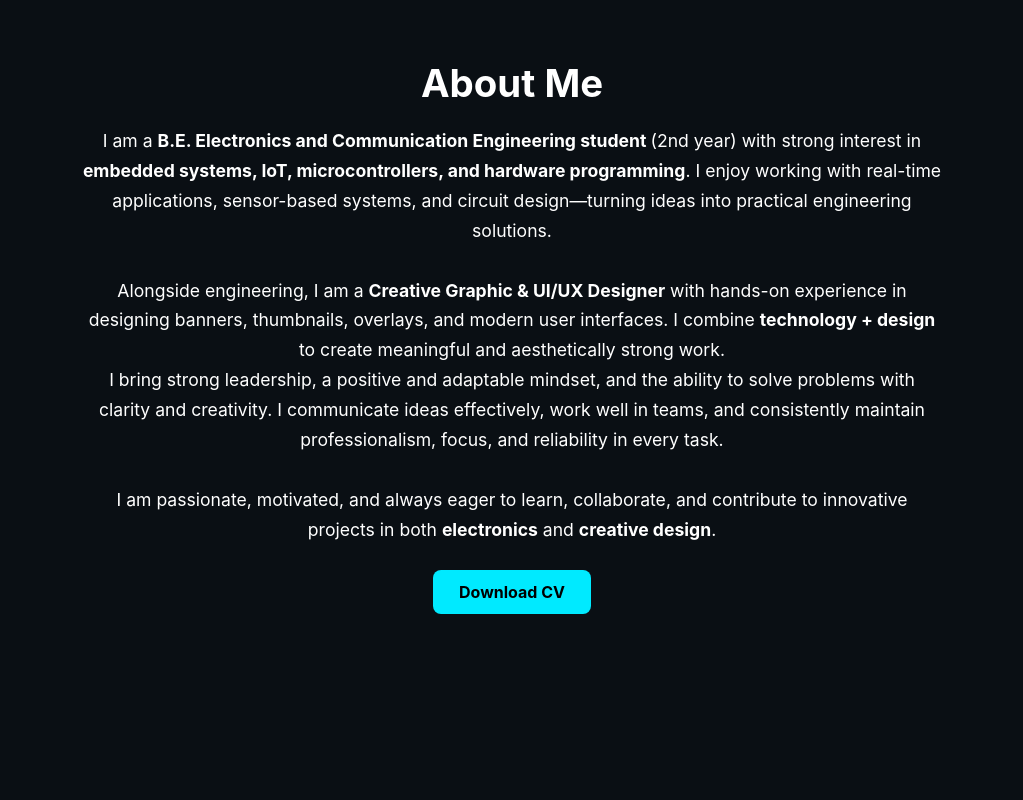
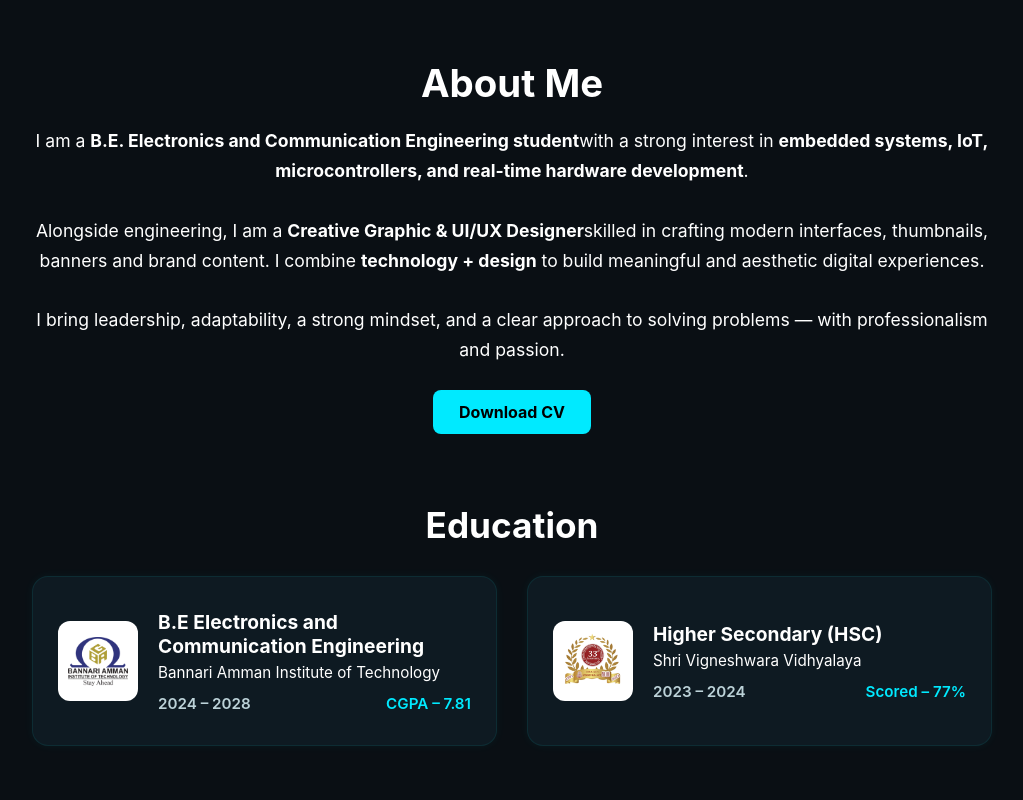
Before and after one commit to Muthukumarj-42/portfolio, a React (Vite) app: page / in a window 1280 px wide. Shown: the part 840-1640 px from the top of the page, without its empty margins (128-1151 px from the left). Built offline with nearby package versions, Linux system fonts and the light colour scheme.

Commit message:
Added education

```diff
--- a/src/components/About.module.css
+++ b/src/components/About.module.css
@@ -1,6 +1,6 @@
 .aboutSection {
   padding: 100px 20px;
-  max-width: 900px;
+  max-width: 1000px;
   margin: auto;
   text-align: center;
 }
@@ -17,6 +17,8 @@
   color: var(--text-light);
   line-height: 1.7;
 }
+
+/* CV Button */
 .cvBtn {
   margin-top: 25px;
   display: inline-block;
@@ -29,9 +31,95 @@
   font-size: 1rem;
   transition: 0.3s ease;
 }
-
 .cvBtn:hover {
   background: #0dcedf;
   transform: translateY(-3px);
   box-shadow: 0 0 12px rgba(0, 234, 255, 0.7);
 }
+
+/* EDUCATION SECTION */
+
+.eduTitle {
+  margin-top: 70px;
+  margin-bottom: 30px;
+  font-size: 2.2rem;
+  color: var(--primary);
+}
+
+.eduContainer {
+  display: grid;
+  grid-template-columns: repeat(auto-fit, minmax(380px, 1fr));
+  gap: 30px;
+}
+
+/* EDUCATION CARD */
+.eduCard {
+  background: #0e1a22;
+  border-radius: 16px;
+  padding: 25px;
+  display: flex;
+  gap: 20px;
+  align-items: center;
+  box-shadow: 0 0 10px rgba(0, 255, 255, 0.05);
+  border: 1px solid rgba(0, 255, 255, 0.08);
+  transition: 0.3s ease;
+}
+
+.eduCard:hover {
+  transform: translateY(-5px);
+  box-shadow: 0 0 20px rgba(0, 255, 255, 0.18);
+}
+
+/* LEFT LOGO */
+.eduLogo {
+  width: 80px;
+  height: 80px;
+  background: white;
+  border-radius: 12px;
+  object-fit: contain;
+  padding: 10px;
+}
+
+/* RIGHT SIDE TEXT */
+.eduRight {
+  flex: 1;
+  text-align: left;
+}
+
+.eduDegree {
+  font-size: 1.2rem;
+  color: white;
+  font-weight: 700;
+  margin-bottom: 5px;
+}
+
+.eduInst {
+  color: var(--primary);
+  font-size: 0.95rem;
+  margin-bottom: 12px;
+}
+
+/* YEAR + SCORE ROW */
+.eduRow {
+  display: flex;
+  justify-content: space-between;
+  font-size: 0.95rem;
+  color: #bcd2d8;
+}
+
+.eduYear {
+  font-weight: 600;
+}
+
+.eduScore {
+  font-weight: 600;
+  color: #00eaff;
+}
+.cardLink {
+  text-decoration: none;
+  color: inherit;
+}
+.eduCard {
+  /* your existing styles */
+  min-height: 170px;
+}
--- a/src/components/About.tsx
+++ b/src/components/About.tsx
@@ -1,9 +1,14 @@
 import { motion } from "framer-motion";
 import styles from "./About.module.css";
+
+// IMPORT EDUCATION LOGOS HERE
+import bitLogo from "../assets/certificates/bit.png";
+import schoolLogo from "../assets/certificates/hsc.png";
 
 function About() {
   return (
     <section id="about" className={styles.aboutSection}>
+      {/* About Me Title */}
       <motion.h2
         initial={{ opacity: 0, y: -15 }}
         whileInView={{ opacity: 1, y: 0 }}
@@ -14,6 +19,7 @@ function About() {
         About Me
       </motion.h2>
 
+      {/* About Me Text */}
       <motion.p
         initial={{ opacity: 0 }}
         whileInView={{ opacity: 1 }}
@@ -22,30 +28,26 @@ function About() {
         className={styles.text}
       >
         I am a{" "}
-        <strong>B.E. Electronics and Communication Engineering student </strong>
-        (2nd year) with strong interest in{" "}
+        <strong>B.E. Electronics and Communication Engineering student</strong>
+        with a strong interest in{" "}
         <strong>
-          embedded systems, IoT, microcontrollers, and hardware programming
+          embedded systems, IoT, microcontrollers, and real-time hardware
+          development
         </strong>
-        . I enjoy working with real-time applications, sensor-based systems, and
-        circuit design—turning ideas into practical engineering solutions.
+        .
         <br />
         <br />
         Alongside engineering, I am a{" "}
-        <strong>Creative Graphic & UI/UX Designer</strong> with hands-on
-        experience in designing banners, thumbnails, overlays, and modern user
-        interfaces. I combine <strong>technology + design</strong> to create
-        meaningful and aesthetically strong work.
-        <br /> I bring strong leadership, a positive and adaptable mindset, and
-        the ability to solve problems with clarity and creativity. I communicate
-        ideas effectively, work well in teams, and consistently maintain
-        professionalism, focus, and reliability in every task.
+        <strong>Creative Graphic & UI/UX Designer</strong>
+        skilled in crafting modern interfaces, thumbnails, banners and brand
+        content. I combine <strong>technology + design</strong> to build
+        meaningful and aesthetic digital experiences.
         <br />
-        <br />I am passionate, motivated, and always eager to learn,
-        collaborate, and contribute to innovative projects in both{" "}
-        <strong>electronics</strong> and <strong>creative design</strong>.
+        <br />I bring leadership, adaptability, a strong mindset, and a clear
+        approach to solving problems — with professionalism and passion.
       </motion.p>
 
+      {/* Download CV Button */}
       <motion.a
         href="/Muthu_Kumar_J_CV.pdf"
         download
@@ -57,6 +59,82 @@ function About() {
       >
         Download CV
       </motion.a>
+
+      {/* EDUCATION SECTION */}
+      <motion.h2
+        className={styles.eduTitle}
+        initial={{ opacity: 0, y: -10 }}
+        whileInView={{ opacity: 1, y: 0 }}
+        transition={{ duration: 0.5 }}
+      >
+        Education
+      </motion.h2>
+
+      <div className={styles.eduContainer}>
+        {/* CARD 1 – COLLEGE */}
+        <a
+          href="https://bitsathy.ac.in/"
+          target="_blank"
+          rel="noopener noreferrer"
+          className={styles.cardLink}
+        >
+          <motion.div
+            className={styles.eduCard}
+            initial={{ opacity: 0, x: -40 }}
+            whileInView={{ opacity: 1, x: 0 }}
+            viewport={{ once: true }}
+            transition={{ duration: 0.6 }}
+          >
+            <img src={bitLogo} alt="BIT Logo" className={styles.eduLogo} />
+
+            <div className={styles.eduRight}>
+              <h3 className={styles.eduDegree}>
+                B.E Electronics and Communication Engineering
+              </h3>
+              <p className={styles.eduInst}>
+                Bannari Amman Institute of Technology
+              </p>
+
+              <div className={styles.eduRow}>
+                <span className={styles.eduYear}>2024 – 2028</span>
+                <span className={styles.eduScore}>CGPA – 7.81</span>
+              </div>
+            </div>
+          </motion.div>
+        </a>
+
+        {/* CARD 2 – SCHOOL */}
+        <a
+          href="https://vigneswaravidyalaya.in/"
+          target="_blank"
+          rel="noopener noreferrer"
+          className={styles.cardLink}
+        >
+          <motion.div
+            className={styles.eduCard}
+            initial={{ opacity: 0, x: 40 }}
+            whileInView={{ opacity: 1, x: 0 }}
+            viewport={{ once: true }}
+            transition={{ duration: 0.6 }}
+          >
+            <img
+              src={schoolLogo}
+              alt="School Logo"
+              className={styles.eduLogo}
+            />
+
+            <div className={styles.eduRight}>
+              <h3 className={styles.eduDegree}>Higher Secondary (HSC)</h3>
+              <p className={styles.eduInst}>Shri Vigneshwara Vidhyalaya</p>
+
+              <div className={styles.eduRow}>
+                <span className={styles.eduYear}>2023 – 2024</span>
+                <span className={styles.eduScore}>Scored – 77%</span>
+              </div>
+            </div>
+          </motion.div>
+        </a>
+      </div>
     </section>
   );
 }
--- a/src/data/projects.ts
+++ b/src/data/projects.ts
@@ -83,7 +83,7 @@ export const projects = [
       <ul>
         <li><strong>Duration:</strong> Sep 2025 – Nov 2025</li>
         <li><strong>Team Size:</strong> 6 Members</li>
-        <li><strong>Role Played:</strong> Ideation & system design</li>
+        <li><strong>Role Played:</strong> Frontend and UI/UX Design</li>
         <li><strong>Experience:</strong> Learned problem-solving through hackathons</li>
       </ul>
     `,
--- a/src/pages/Certificates.tsx
+++ b/src/pages/Certificates.tsx
@@ -22,16 +22,16 @@ const certificates = [
     img: soc,
   },
   {
+    title: "Mastering STM32 & RTOS",
+    org: "Phytec",
+    date: "4-6 August 2025",
+    img: stmCert,
+  },
+  {
     title: "Introduction to Graphic Design & UI/UX",
     org: "Simplilearn",
     date: "16 April 2025",
     img: uiuxCert,
-  },
-  {
-    title: "Mastering STM32 & RTOS",
-    org: "Phytec",
-    date: "4-6 August 2025",
-    img: stmCert,
   },
   {
     title: "VLSI DAY 2025 - Participation",
@@ -52,7 +52,6 @@ export default function Certificates() {
 
   return (
     <>
-      {/* FULLSCREEN VIEWER */}
       {fullscreenImg && (
         <div className={styles.fullScreenWrapper}>
           <img src={fullscreenImg} className={styles.fullScreenImage} />
@@ -64,8 +63,6 @@ export default function Certificates() {
           </button>
         </div>
       )}
-
-      {/* NORMAL PAGE */}
       {!fullscreenImg && (
         <section className={styles.certificatesSection}>
           <h2 className={styles.title}>My Certificates</h2>
```
Also changed, not shown: src/assets/certificates/bit.png (added), src/assets/certificates/hsc.png (added).
